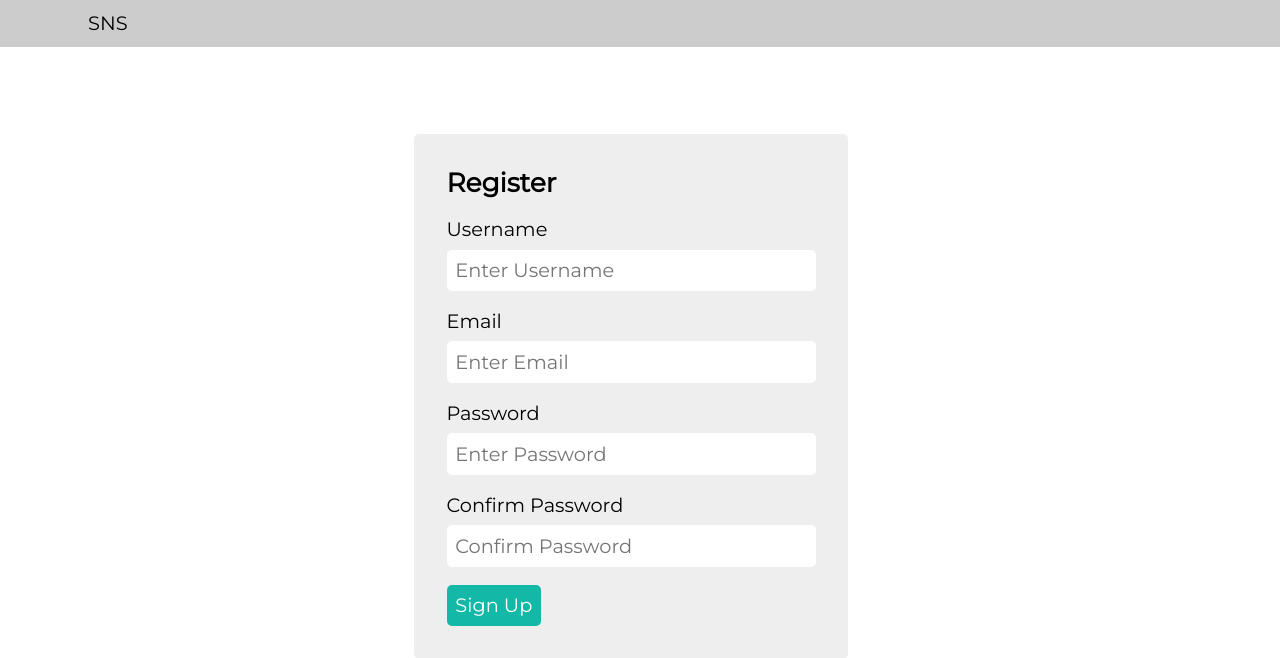
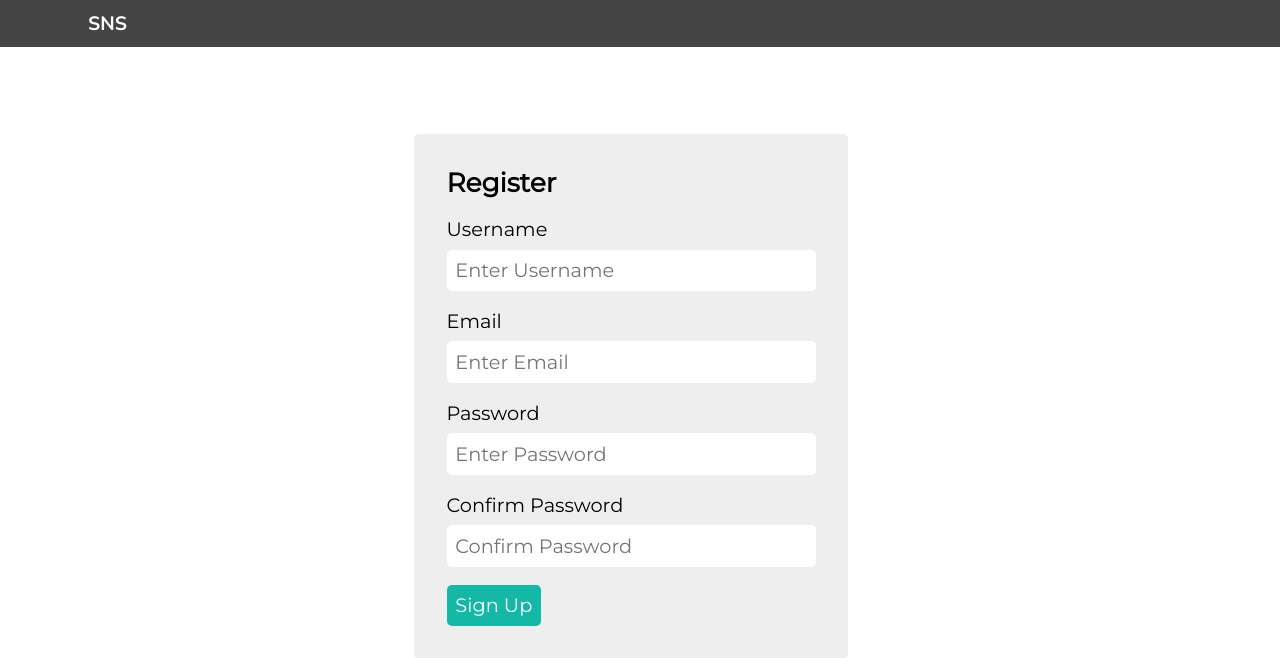
Before and after one commit to kvnvpham/social-media, a Django app: page /users/register/ in a window 1280 px wide. Shown: the top 658 px of the page. Run offline with Django 4.2, Linux system fonts and the light colour scheme.

Commit message:
Change styling

```diff
--- a/socialMedia/main/static/main/css/base_styles.css
+++ b/socialMedia/main/static/main/css/base_styles.css
@@ -39,7 +39,7 @@ body {
 /* Base */
 
 header {
-    background-color: #ccc;
+    background-color: #444;
 }
 
 header .navbar {
@@ -52,6 +52,9 @@ header .navbar {
 
 header p.logo {
     margin-right: auto;
+    font-family: 'Nunito Sans', sans-serif;
+    font-weight: 700;
+    color: #fff;
 }
 
 nav {
--- a/socialMedia/main/templates/main/base.html
+++ b/socialMedia/main/templates/main/base.html
@@ -44,6 +44,10 @@
                         <i class="fa-solid fa-message nav-icon"></i>
                         <div class="tooltip-text">Messages</div>
                     </a>
+                    <a class="nav-item" href="#">
+                        <i class="fa-solid fa-right-from-bracket nav-icon"></i>
+                        <div class="tooltip-text">Logout</div>
+                    </a>
                     {% endif %}
                 </nav>
             </div>
--- a/socialMedia/users/static/users/css/user_styles.css
+++ b/socialMedia/users/static/users/css/user_styles.css
@@ -24,6 +24,7 @@ label.form-label {
     width: 100%;
     border-radius: 5px;
     padding: 0.5rem;
+    text-transform: none;
 }
 
 button.authenticate {
```
